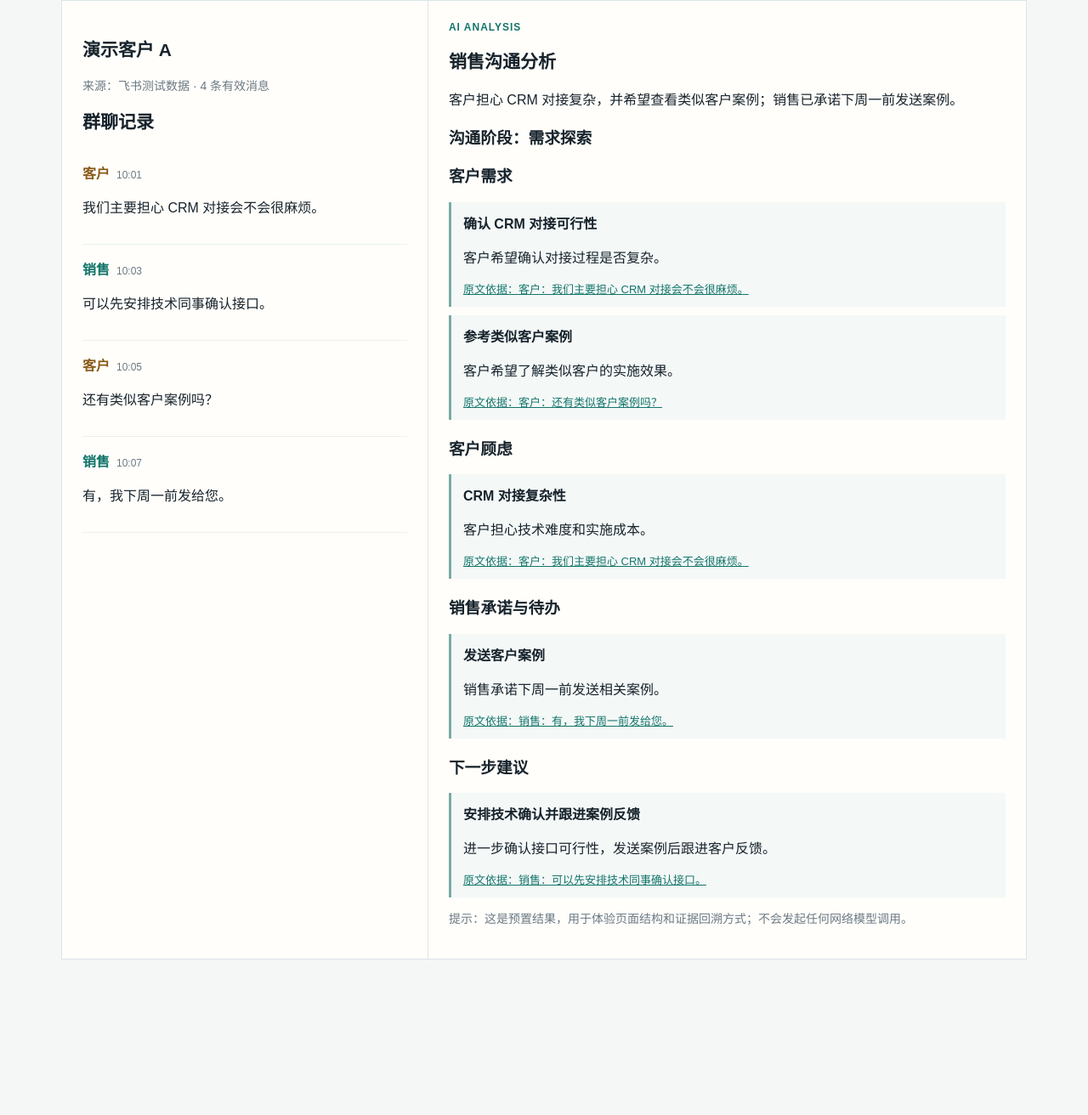
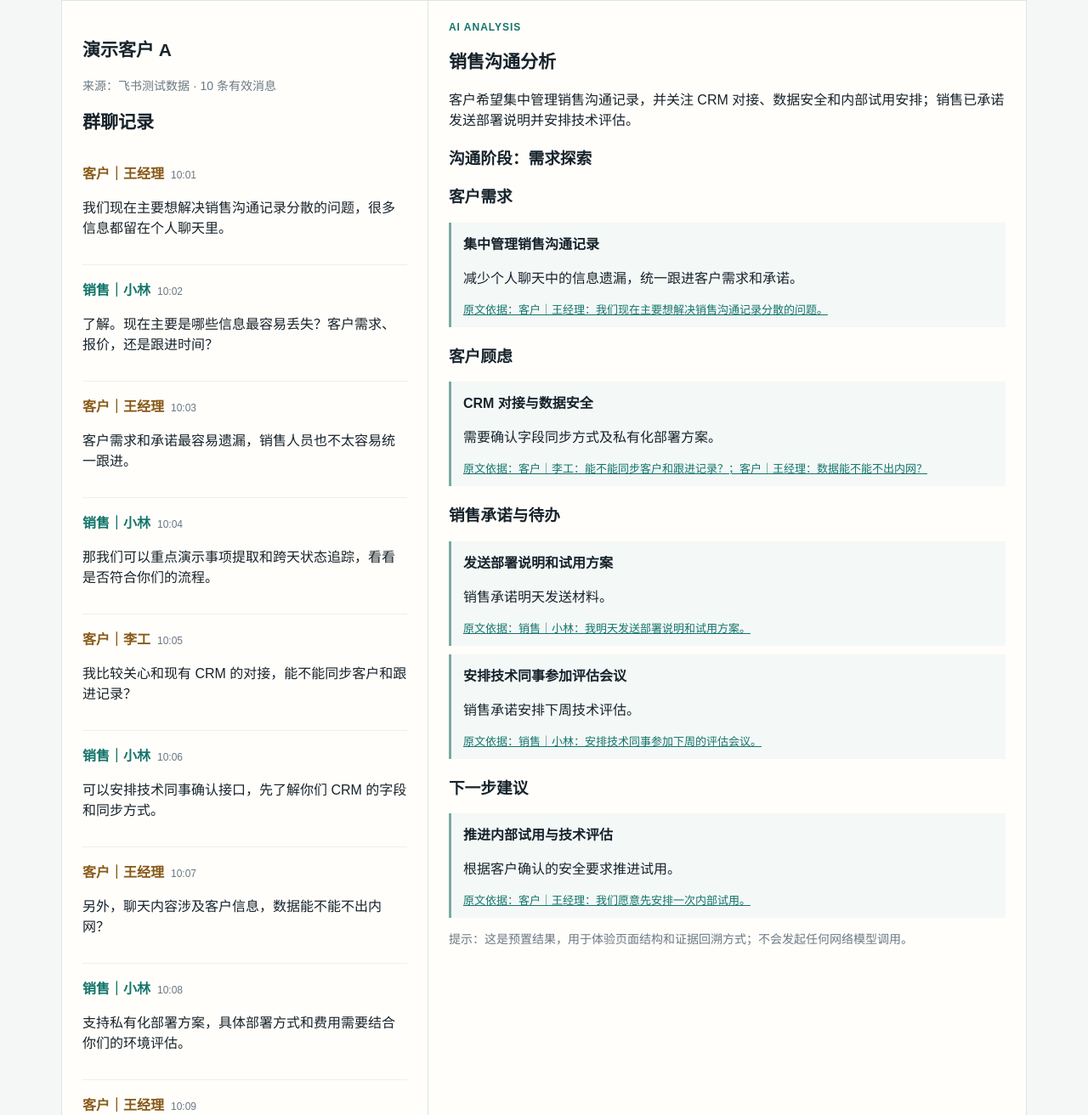
Before and after one commit to sheily899/feishu-sales-dealtrace, a plain HTML site: page docs/index.html in a window 1280 px wide. Shown: the part 168-1480 px from the top of the page at 85% size. Before the commit the page ends 1329 px from the top, so only its background shows below. Drawn offline with Linux system fonts and the light colour scheme.

Commit message:
fix: update public offline demo to ten-message scenario

```diff
--- a/docs/index.html
+++ b/docs/index.html
@@ -8,16 +8,22 @@
 </style>
 <main>
 <header><div><div class="eyebrow">DEALTRACE · OFFLINE DEMO</div><h1>飞书销售对话事项追踪</h1><p class="note">预置数据演示 · 不调用模型 · 不消耗 API 额度</p></div><span class="badge">离线演示</span></header>
-<section class="grid"><aside><h2>演示客户 A</h2><p class="note">来源：飞书测试数据 · 4 条有效消息</p><h2>群聊记录</h2>
-<div class="message"><span class="who">客户</span><span class="time">10:01</span><p>我们主要担心 CRM 对接会不会很麻烦。</p></div>
-<div class="message sales"><span class="who">销售</span><span class="time">10:03</span><p>可以先安排技术同事确认接口。</p></div>
-<div class="message"><span class="who">客户</span><span class="time">10:05</span><p>还有类似客户案例吗？</p></div>
-<div class="message sales"><span class="who">销售</span><span class="time">10:07</span><p>有，我下周一前发给您。</p></div></aside>
-<article><div class="eyebrow">AI ANALYSIS</div><h2>销售沟通分析</h2><p>客户担心 CRM 对接复杂，并希望查看类似客户案例；销售已承诺下周一前发送案例。</p><h3>沟通阶段：需求探索</h3>
-<h3>客户需求</h3><div class="item"><strong>确认 CRM 对接可行性</strong><p>客户希望确认对接过程是否复杂。</p><div class="evidence">原文依据：客户：我们主要担心 CRM 对接会不会很麻烦。</div></div><div class="item"><strong>参考类似客户案例</strong><p>客户希望了解类似客户的实施效果。</p><div class="evidence">原文依据：客户：还有类似客户案例吗？</div></div>
-<h3>客户顾虑</h3><div class="item"><strong>CRM 对接复杂性</strong><p>客户担心技术难度和实施成本。</p><div class="evidence">原文依据：客户：我们主要担心 CRM 对接会不会很麻烦。</div></div>
-<h3>销售承诺与待办</h3><div class="item"><strong>发送客户案例</strong><p>销售承诺下周一前发送相关案例。</p><div class="evidence">原文依据：销售：有，我下周一前发给您。</div></div>
-<h3>下一步建议</h3><div class="item"><strong>安排技术确认并跟进案例反馈</strong><p>进一步确认接口可行性，发送案例后跟进客户反馈。</p><div class="evidence">原文依据：销售：可以先安排技术同事确认接口。</div></div>
+<section class="grid"><aside><h2>演示客户 A</h2><p class="note">来源：飞书测试数据 · 10 条有效消息</p><h2>群聊记录</h2>
+<div class="message"><span class="who">客户｜王经理</span><span class="time">10:01</span><p>我们现在主要想解决销售沟通记录分散的问题，很多信息都留在个人聊天里。</p></div>
+<div class="message sales"><span class="who">销售｜小林</span><span class="time">10:02</span><p>了解。现在主要是哪些信息最容易丢失？客户需求、报价，还是跟进时间？</p></div>
+<div class="message"><span class="who">客户｜王经理</span><span class="time">10:03</span><p>客户需求和承诺最容易遗漏，销售人员也不太容易统一跟进。</p></div>
+<div class="message sales"><span class="who">销售｜小林</span><span class="time">10:04</span><p>那我们可以重点演示事项提取和跨天状态追踪，看看是否符合你们的流程。</p></div>
+<div class="message"><span class="who">客户｜李工</span><span class="time">10:05</span><p>我比较关心和现有 CRM 的对接，能不能同步客户和跟进记录？</p></div>
+<div class="message sales"><span class="who">销售｜小林</span><span class="time">10:06</span><p>可以安排技术同事确认接口，先了解你们 CRM 的字段和同步方式。</p></div>
+<div class="message"><span class="who">客户｜王经理</span><span class="time">10:07</span><p>另外，聊天内容涉及客户信息，数据能不能不出内网？</p></div>
+<div class="message sales"><span class="who">销售｜小林</span><span class="time">10:08</span><p>支持私有化部署方案，具体部署方式和费用需要结合你们的环境评估。</p></div>
+<div class="message"><span class="who">客户｜王经理</span><span class="time">10:09</span><p>如果能满足数据安全要求，我们愿意先安排一次内部试用。</p></div>
+<div class="message sales"><span class="who">销售｜小林</span><span class="time">10:10</span><p>好的，我明天发送部署说明和试用方案，并安排技术同事参加下周的评估会议。</p></div></aside>
+<article><div class="eyebrow">AI ANALYSIS</div><h2>销售沟通分析</h2><p>客户希望集中管理销售沟通记录，并关注 CRM 对接、数据安全和内部试用安排；销售已承诺发送部署说明并安排技术评估。</p><h3>沟通阶段：需求探索</h3>
+<h3>客户需求</h3><div class="item"><strong>集中管理销售沟通记录</strong><p>减少个人聊天中的信息遗漏，统一跟进客户需求和承诺。</p><div class="evidence">原文依据：客户｜王经理：我们现在主要想解决销售沟通记录分散的问题。</div></div>
+<h3>客户顾虑</h3><div class="item"><strong>CRM 对接与数据安全</strong><p>需要确认字段同步方式及私有化部署方案。</p><div class="evidence">原文依据：客户｜李工：能不能同步客户和跟进记录？；客户｜王经理：数据能不能不出内网？</div></div>
+<h3>销售承诺与待办</h3><div class="item"><strong>发送部署说明和试用方案</strong><p>销售承诺明天发送材料。</p><div class="evidence">原文依据：销售｜小林：我明天发送部署说明和试用方案。</div></div><div class="item"><strong>安排技术同事参加评估会议</strong><p>销售承诺安排下周技术评估。</p><div class="evidence">原文依据：销售｜小林：安排技术同事参加下周的评估会议。</div></div>
+<h3>下一步建议</h3><div class="item"><strong>推进内部试用与技术评估</strong><p>根据客户确认的安全要求推进试用。</p><div class="evidence">原文依据：客户｜王经理：我们愿意先安排一次内部试用。</div></div>
 <p class="note">提示：这是预置结果，用于体验页面结构和证据回溯方式；不会发起任何网络模型调用。</p></article></section>
 </main>
 </html>
```
